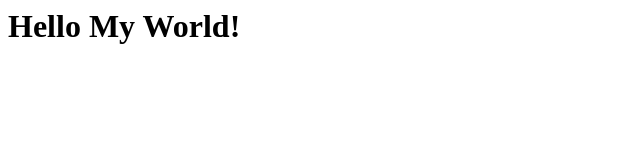
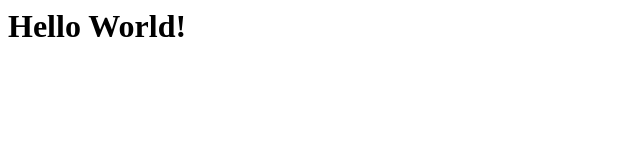
Before and after one commit to niravpare/devprojects, a plain HTML site: page index.html in a window 1280 px wide. Shown: the whole page, without its empty margins (0-640 px from the left). Drawn offline with Linux system fonts and the light colour scheme.

Commit message:
Changing back to original code

```diff
--- a/index.html
+++ b/index.html
@@ -3,6 +3,6 @@
 <title>Hello World</title>
 </head>
 <body>
-<h1>Hello My World!</h1>
+<h1>Hello World!</h1>
 </body>
 </html>
```
